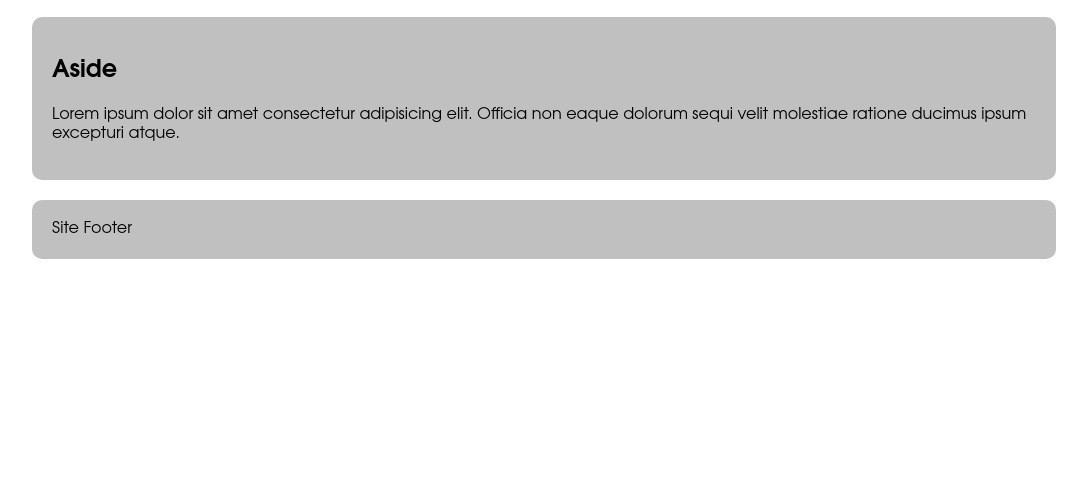
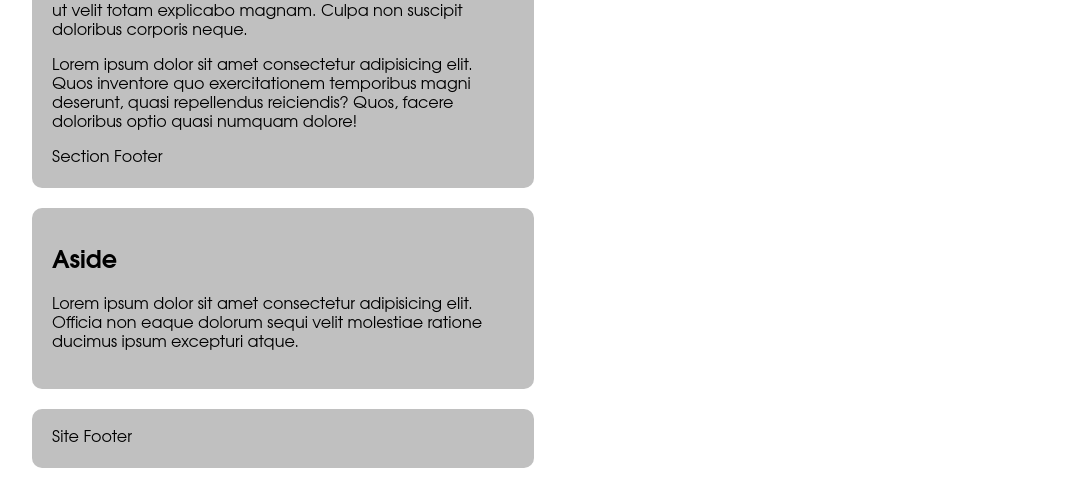
Before and after one commit to majorcsal/ifsc-11003, a plain HTML site: page css-grid-lab/grid-two-col-equal.html in a window 1280 px wide. Shown: the part 476-964 px from the top of the page, without its empty margins (96-1183 px from the left). Before the commit the page ends 800 px from the top, so only its background shows below. Drawn offline with Linux system fonts and the light colour scheme.

Commit message:
finished

```diff
--- a/css-grid-lab/grid-two-col-equal.html
+++ b/css-grid-lab/grid-two-col-equal.html
@@ -37,7 +37,7 @@
       header.primary,
     aside,
     footer.primary {
-      grid-column: 1 / -1;
+      grid-column: 1 / 2;
     }
   </style>
 
```
